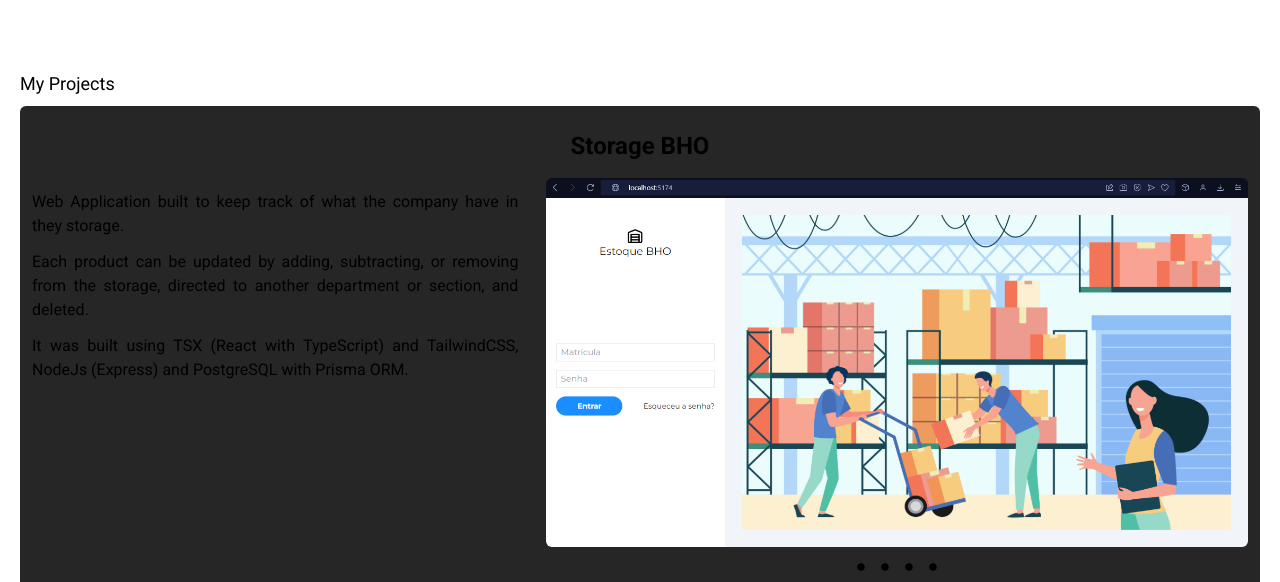
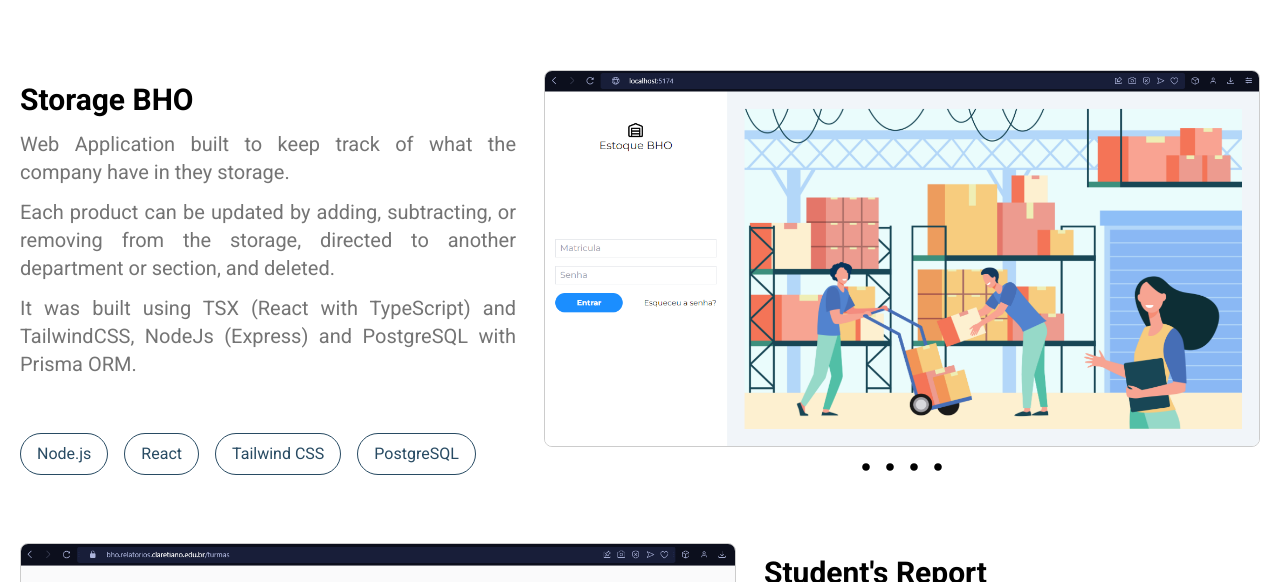
Before and after one commit to P3DR0DEV/portfolio, a React (Vite) app: page / in a window 1280 px wide. Shown: the part 370-952 px from the top of the page. Built offline with nearby package versions, Linux system fonts and the light colour scheme.

Commit message:
feat: adding a tag to project and change css

```diff
--- a/src/Components/Projects/ProjectCard.tsx
+++ b/src/Components/Projects/ProjectCard.tsx
@@ -11,6 +11,7 @@ export function ProjectCard({
   description,
   images,
   isOdd,
+  skills,
 }: ProjectBodyProps) {
   const [currentIndex, setCurrentIndex] = useState<number>(0)
 
@@ -32,8 +33,6 @@ export function ProjectCard({
     setCurrentIndex(index)
   }
   return (
-    <div className={`bg-[#262626] px-3 py-2 rounded-md`}>
-      <h1 className="text-2xl font-bold text-center py-4">{ProjectName}</h1>
     <div
       className={
         isOdd
@@ -45,7 +44,7 @@ export function ProjectCard({
         <img
           src={images[currentIndex]}
           alt=""
-            className="rounded-md duration-500"
+          className="rounded-lg duration-500 border border-black/20"
         />
 
         <div className="md:hidden md:group-hover:block absolute top-[50%] -translate-x-0 translate-y-[-50%] left-3 text-2xl rounded-full bg-black/20 text-white cursor-pointer">
@@ -56,7 +55,7 @@ export function ProjectCard({
           <BsChevronCompactRight onClick={nextSlide} size={30} />
         </div>
 
-          <div className="flex top-4 justify-center py-2">
+        <div className="flex justify-center py-2">
           {images.map((slide, index) => (
             <div
               key={slide}
@@ -68,9 +67,23 @@ export function ProjectCard({
           ))}
         </div>
       </div>
-        <div className="md:max-w-[40%] text-justify flex flex-col gap-3 mt-3">
+      <div className="md:max-w-[40%] text-justify flex flex-col gap-2 justify-between py-3">
+        <div className="gap-3 flex flex-col">
+          <h3 className="text-3xl font-bold">{ProjectName}</h3>
           {description.map((text) => (
-            <p key={text}>{text}</p>
+            <p key={text} className="text-xl text-[#747474] ">
+              {text}
+            </p>
+          ))}
+        </div>
+        <div className="flex gap-4">
+          {skills.map((tag) => (
+            <p
+              key={tag}
+              className="px-4 py-2 border border-[#284B63] text-[#284B63] rounded-full cursor-pointer"
+            >
+              {tag}
+            </p>
           ))}
         </div>
       </div>
--- a/src/Components/Projects/Projects.tsx
+++ b/src/Components/Projects/Projects.tsx
@@ -3,10 +3,8 @@ import { projectsData } from "@/util"
 
 export function Projects() {
   return (
-    <div className="max-w-screen-xl m-auto">
     <section className="p-5">
-        <h2 className="text-lg mb-2">My Projects</h2>
-        <div className="flex flex-col gap-4">
+      <div className="flex flex-col gap-14">
         {projectsData.map((project) => (
           <ProjectCard
             key={project.id}
@@ -14,10 +12,10 @@ export function Projects() {
             description={project.description}
             images={project.images}
             isOdd={(project.id as number) % 2 === 0}
+            skills={project.skills}
           />
         ))}
       </div>
     </section>
-    </div>
   )
 }
```
Lines whose indentation alone changed are shown as unchanged.
